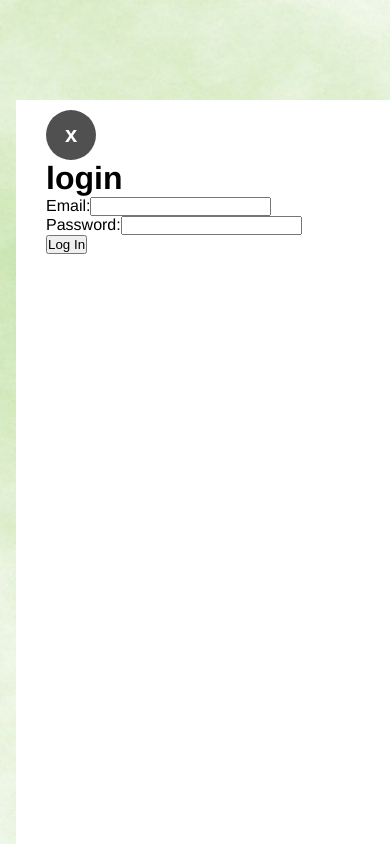
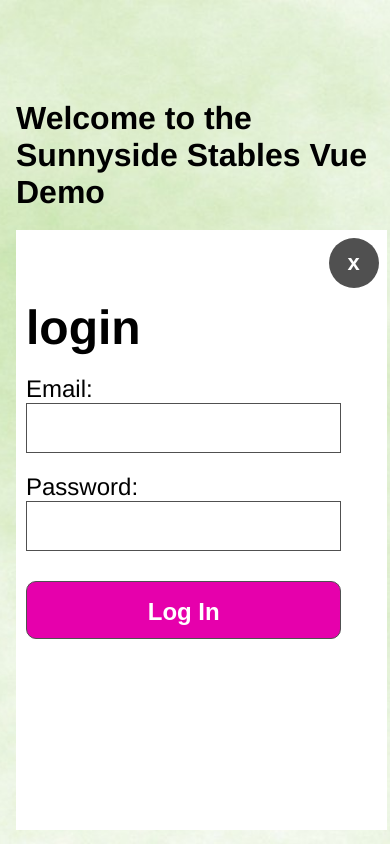
Before and after one commit to marianneporter/sunnysidestablesvue, a Vue app: page / in a window 390 px wide. Both pictures are taken after a click on the button "Login". Built offline with nearby package versions, Linux system fonts and the light colour scheme.

Commit message:
completed scss for landing page

```diff
--- a/src/assets/global.scss
+++ b/src/assets/global.scss
@@ -28,8 +28,6 @@ $secondary: #505050;
     }
 }
 
-
-
 .btn-primary {
     background-color: $primary;
 }
--- a/src/components/Login.vue
+++ b/src/components/Login.vue
@@ -4,20 +4,18 @@
             <button class="btn btn-secondary btn-round"
                     @click="closeSlider()">x</button>
         </div>
-
-
         <form @submit.prevent="handleSubmit">
             <h1>login</h1>
-            <div>
+            <div class="form-element">
                 <label>Email:</label>
                 <input type="email"  v-model="userCreds.email">
             </div>
-            <div>
+            <div class="form-element"  >
                 <label>Password:</label>
                 <input type="password" v-model="userCreds.password">
             </div>
-            <div>
-                <button @click="attemptLogin()">Log In</button>
+            <div class="form-element">
+                <button class="btn login-btn" @click="attemptLogin()">Log In</button>
             </div>
         </form>
     </div>
@@ -45,15 +43,57 @@
 </script>
 
 <style lang="scss" scoped>
+
+    @import "@/assets/global.scss";
+
     .form-container {
-        background-color: white;
-        height: 100vh;
-        width: 400px;
-        padding: 10px 30px;
+
+        position: relative;
+        .close-btn {
+
+                    position: absolute;
+                    top: 8px;
+                    right: 8px;
+
+        }
     }
 
     @media screen and (max-width: 991px) {
+        .form-container {
+            margin-top: 20px;
+            width: 95vw;
+            height: 600px;
+            background-color: white;
 
+            form {
+                font-size: 24px;
+                padding: 70px 10px;
+
+                .form-element {
+                    margin-top: 20px;
+                    label, button {
+                        display: block;
+                        margin-top: 10px;
+                    }
+
+                    input, button {
+                        height: 50px;
+                        width: 90%;
+                        border: 1px solid $secondary;
+                        font-size: 18px;
+                    }
+
+                .login-btn {
+                        margin-top: 30px;
+                        font-size: 24px;
+                        background-color: $primary;
+                        color: white;
+                        padding-bottom: 40px;
+
+                    }
+                }
+            }
+        }
 
     }
 
@@ -64,18 +104,25 @@
             width: 400px;
             padding: 10px 30px;
 
-            .close-btn {
-                position: absolute;
-                top: 8px;
-                right: 8px;
-            }
-
             form {
                 h1 {
                     padding-top: 50px;
                 }
+
+
+                .form-element {
+                    label, button {
+                        display: block;
+                        margin-top: 10px;
+                    }
+                    input {
+                        width: 90%;
+                        height: 30px;
+
+                    }
+                }
             }
-       }
+        }
     }
 
 
--- a/src/views/LandingPage.vue
+++ b/src/views/LandingPage.vue
@@ -40,9 +40,11 @@
 
 <style lang="scss" scoped>
 
+     @import "@/assets/global.scss";
 
+    /*****************************   small screens *************************************** */
     @media screen and (max-width: 991px) {
-        .content {
+       .content {
             background: url(../assets/images/mobilebackground.jpg) no-repeat center center fixed;
             -webkit-background-size: cover;
             -moz-background-size: cover;
@@ -54,32 +56,35 @@
             padding: 100px 0 0 16px;
 
             header {
-                display: flex;
-                position: relative;
+                .main-content {
+                    display: flex;
+                    flex-direction: column;
+                    align-items: center
+                }
 
                 .login-slider {
-                    position: fixed;
-                //    transform: translateX(400px);
                     z-index: 10;
+                    width: 95vw;
+                    position: relative;
+                    top: -80px;
+                }
+
+                button {
+                    margin-top: 24px;
+                    width: 200px;
+                    font-size: 20px;
                 }
             }
-
-            .main-content {
-                display: flex;
-                flex-direction: column;
-                align-items: center;
-
-            }
-
-            button {
-                margin-top: 16px;
-                width: 200px;
-                font-size: 20px;
-            }
-
+        .slide-enter-from   { transform: translateX(100vw) }
+        .slide-enter-to     { transform: translateX(0) }
+        .slide-enter-active { transition: transform 2s ease-in }
+        .slide-leave-from   { transform: translateX(0)}
+        .slide-leave-to     { transform: translateX(100vw) }
+        .slide-leave-active { transition: transform 2s ease-out }
         }
     }
 
+    /*************************** large screens *******************************************/
     @media screen and (min-width: 992px) {
 
         .content {
@@ -98,7 +103,6 @@
                 display: flex;
                 justify-content: space-between;
                 align-items: flex-start;
-
                 .main-content {
                     position: relative;
                     width: 100%;
```
